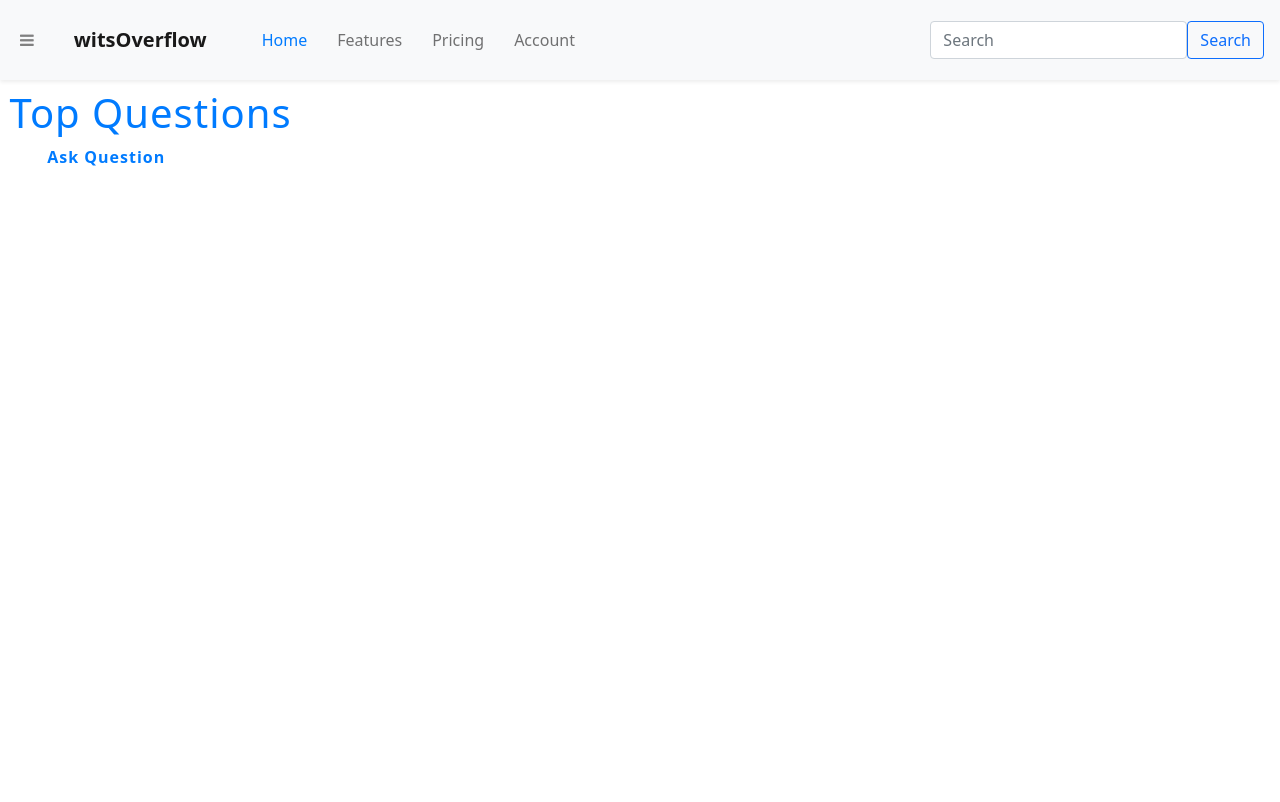
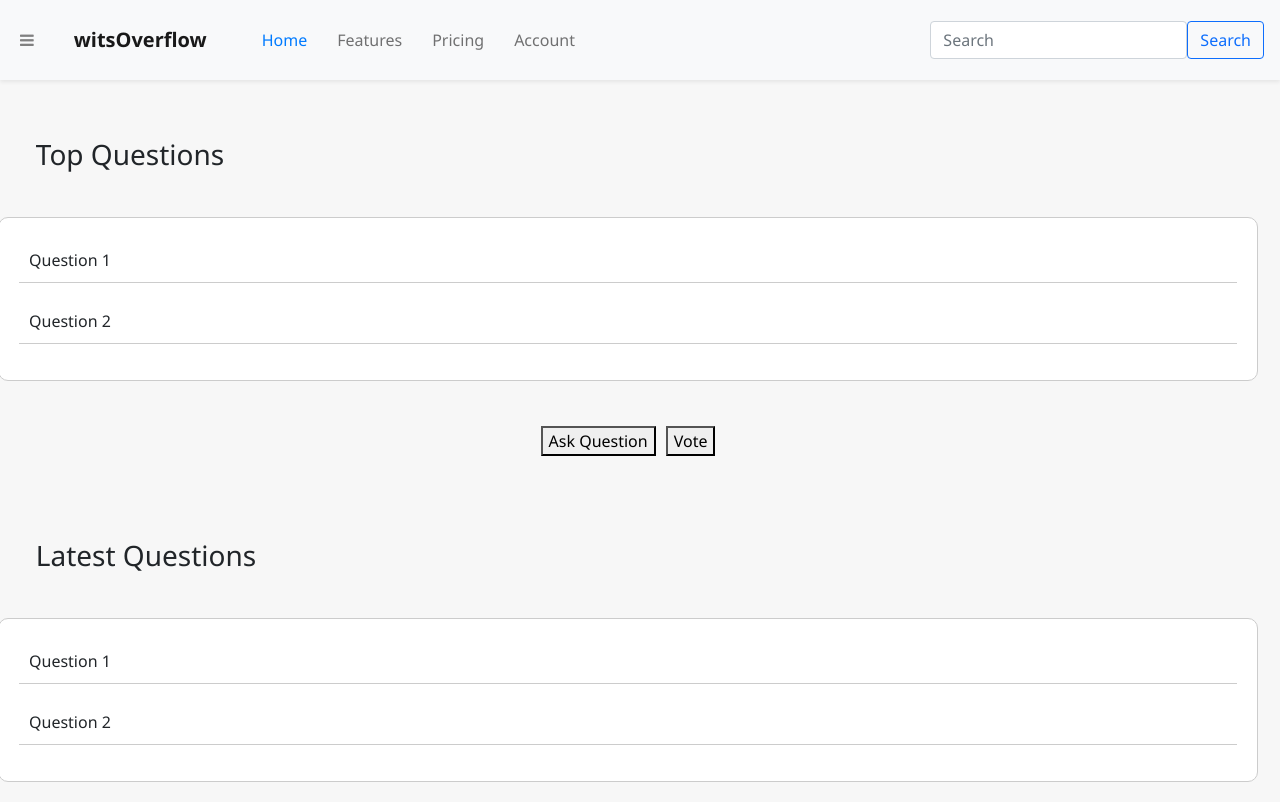
Before and after one commit to 2003405/witsOverflow, a website: page index.html in a window 1280 px wide. Drawn offline with nearby package versions, Linux system fonts and the light colour scheme.

Commit message:
Layout For Homepage

```diff
--- a/index.html
+++ b/index.html
@@ -52,21 +52,85 @@
         </nav>
 
     </body>
+    <head>
+        <title>Simple Shandiz</title>
+        <style>
+            * {
+                box-sizing: border-box;
+                margin: 0;
+                font-family: 'Segoe UI', Tahoma, Geneva, Verdana, sans-serif;
+            }
+            body {
+                background-color: #f7f7f7;
+            }
 
-    <div id="mainbar">
+            .row {
+                height: calc(100% - 60px);
+                width: 100%;
+                display: flex;
+                flex-direction: row;
+                justify-content: space-between;
+                align-items: center;
+            }
+            .button-col {
+                display: flex;
+                flex-direction: row;
+                justify-content: center;
+                padding:20px;
+            }
+            .button-col button{
+                margin: 5px;
+            }
+            .question-col {
+                align-self: flex-start;
+                flex: 1;
+                padding: 20px 10px;
+            }
+            .question-container {
+                background-color: white;
+                border: 1px solid #ccc;
+                width: 100%;
+                height: 80%;
+                padding: 20px;
+                border-radius: 10px;
+                overflow-y: scroll;
+                overflow-x: hidden;
+            }
+            .question-text {
+                padding: 10px;
+                border-bottom: 1px solid #ccc;
+            }
+            #TextTQ{
+                padding:1cm;
+            }
+            #TextLQ{
+                padding:1cm;
+            }
+        </style>
+    </head>
+    <body>
 
-
-
-        <div class="d-flextq">
-            <h1 class="flex--item fl1 fs-headline1">
-                    Top Questions
-            </h1>
-            <div class="ml12 aside-cta flex--item print:d-none">
-                    <a href="#" class="askq">
-    Ask Question
-</a>
-
-</div>
+        <div class="row">
+            <div class="question-col">
+                <h3 id="TextTQ">Top Questions</h3>
+                <div id="top-questions" class="question-container">
+                    <p class="question-text">Question 1</p>
+                    <p class="question-text">Question 2</p>
+                </div>
+            </div>
+            <div class="button-col">
+                <button>Ask Question</button>
+                <button>Vote</button>
+            </div>
+            <div class="question-col">
+                <h3 id="TextLQ">Latest Questions</h3>
+                <div id="latest-questions" class="question-container">
+                    <p class="question-text">Question 1</p>
+                    <p class="question-text">Question 2</p>
+                </div>
+            </div>
+        </div>
+    </body>
 
 
 </html>
--- a/style.css
+++ b/style.css
@@ -88,29 +88,3 @@
     border-radius: 6px;
     text-decoration: none;
 }
-.d-flextq{
-
-    color: #007bff;
-    font-weight: 700;
-    background: white;
-    justify-content: flex-start;
-    border-radius: 20px;
-    letter-spacing: 1px;
-    padding-top:0.25cm;
-    padding-left:1cm;
-    padding:0.25cm;
-    text-decoration: none;
-}
-
-.askq{
-    color: #007bff;
-    font-weight: 700;
-    background: white;
-    justify-content: center;
-    border-radius: 20px;
-    letter-spacing: 1px;
-    padding-top:0.25cm;
-    padding-left:1cm;
-    text-decoration: none;
-
-}
```
